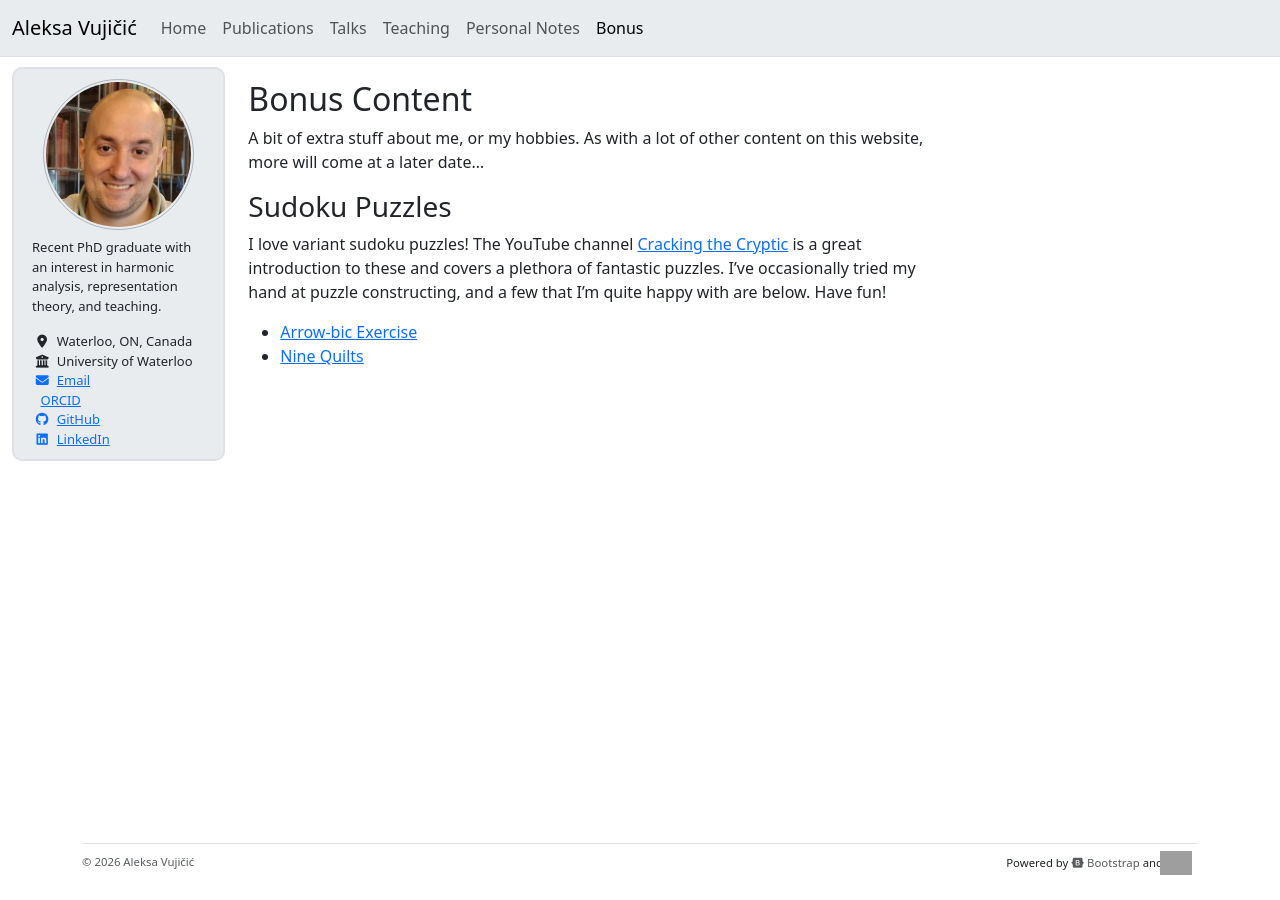
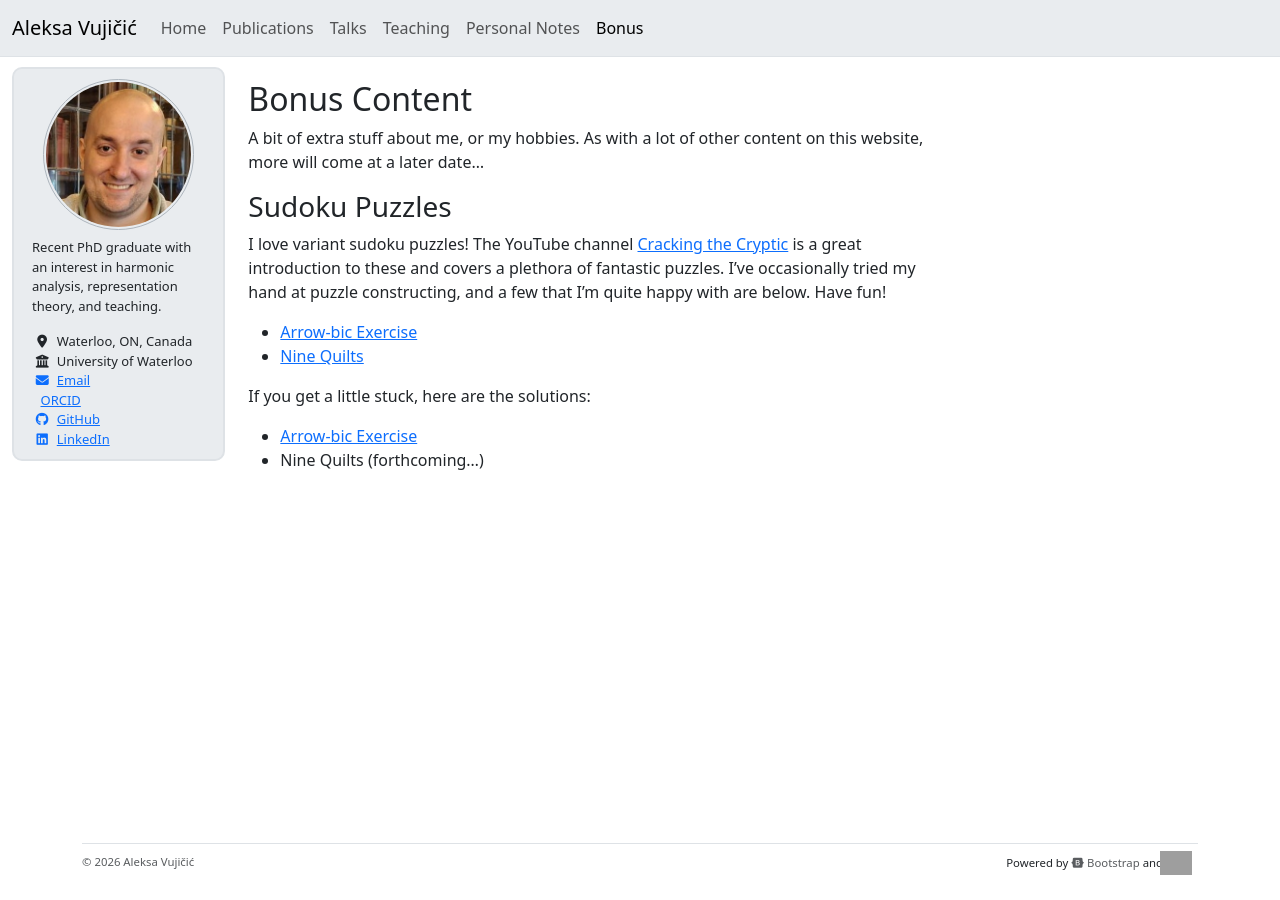
Before and after one commit to aleksavujicic/website, a Jekyll site: the page built from _pages/other.md, in a window 1280 px wide. Built offline with Jekyll 4.4.1, drawn with Linux system fonts in a browser that asks for light colours; nearby versions of some CDN libraries; a script that is not in the unit is left out; grey boxes are pictures that could not be loaded.

Commit message:
Added sudoku puzzle "Arrow-bic Exercise" solution pdf

```diff
--- a/_pages/other.md
+++ b/_pages/other.md
@@ -12,6 +12,10 @@ A bit of extra stuff about me, or my hobbies. As with a lot of other content on
 I love variant sudoku puzzles! The YouTube channel [Cracking the Cryptic](https://www.youtube.com/c/CrackingTheCryptic){:target="_blank"} is a great introduction to these and covers a plethora of fantastic puzzles. I've occasionally tried my hand at puzzle constructing, and a few that I'm quite happy with are below. Have fun!
 - [Arrow-bic Exercise](https://sudokupad.app/az75jhr5ex){:target="_blank"}
 - [Nine Quilts](https://sudokupad.app/1ywmlyrmdn){:target="_blank"}
+
+If you get a little stuck, here are the solutions:
+- [Arrow-bic Exercise](/files/arrowbic-solution.pdf)
+- Nine Quilts (forthcoming...)
 
 {% comment %}
 # My Todo List
```
Also changed, not shown: 1 other file.
